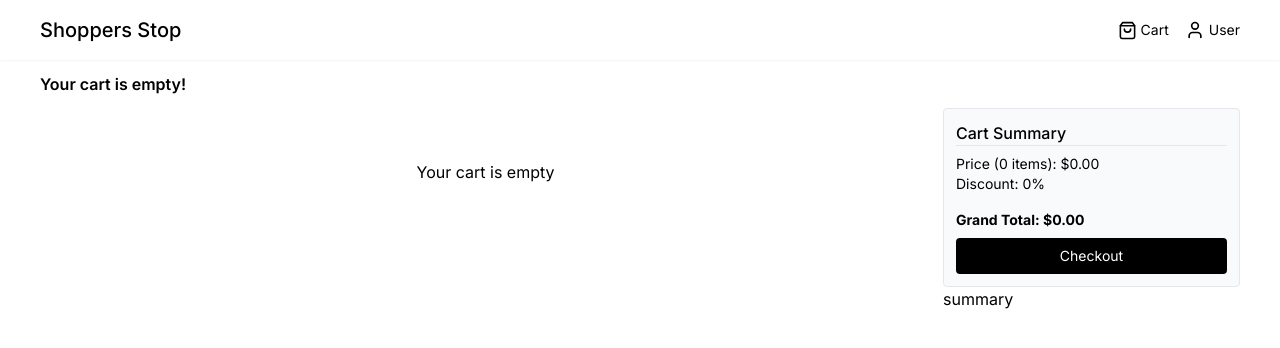
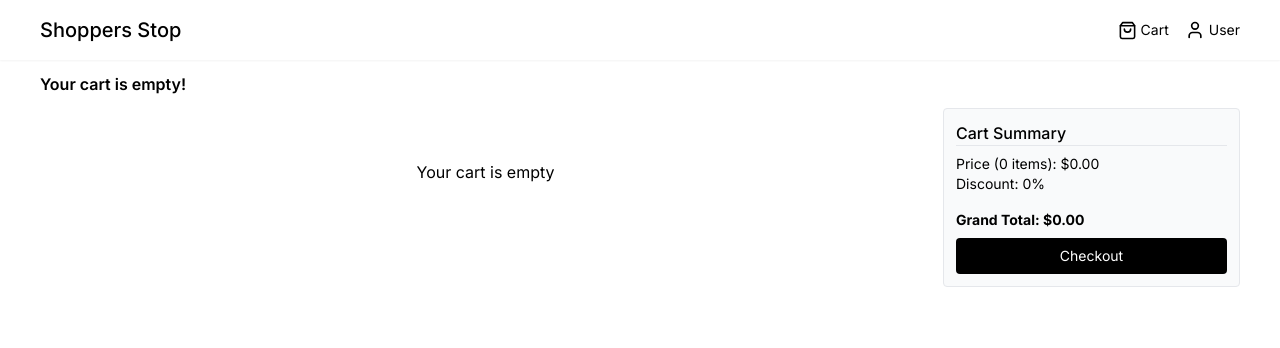
Before and after one commit to drcount-root/ecommerce-shopping-cart-application, a Next.js app: page /cart in a window 1280 px wide. Shown: the top 348 px of the page. Built offline with nearby package versions, Linux system fonts and the light colour scheme.

Commit message:
improvements & bugfixes

```diff
--- a/app/(root)/cart/page.tsx
+++ b/app/(root)/cart/page.tsx
@@ -4,7 +4,6 @@ import React from "react";
 import { useAppSelector } from "@/lib/store/hooks";
 import CartItems from "@/components/CartItems";
 import CartSummary from "@/components/CartSummary";
-// import CartSummary from "./components/cart-summary";
 
 const Cart = () => {
   const cartItems = useAppSelector((state) => state.cart.items) || [];
@@ -26,7 +25,6 @@ const Cart = () => {
           </div>
           <div className="flex-1">
             <CartSummary />
-            summary
           </div>
         </div>
       </div>
```
